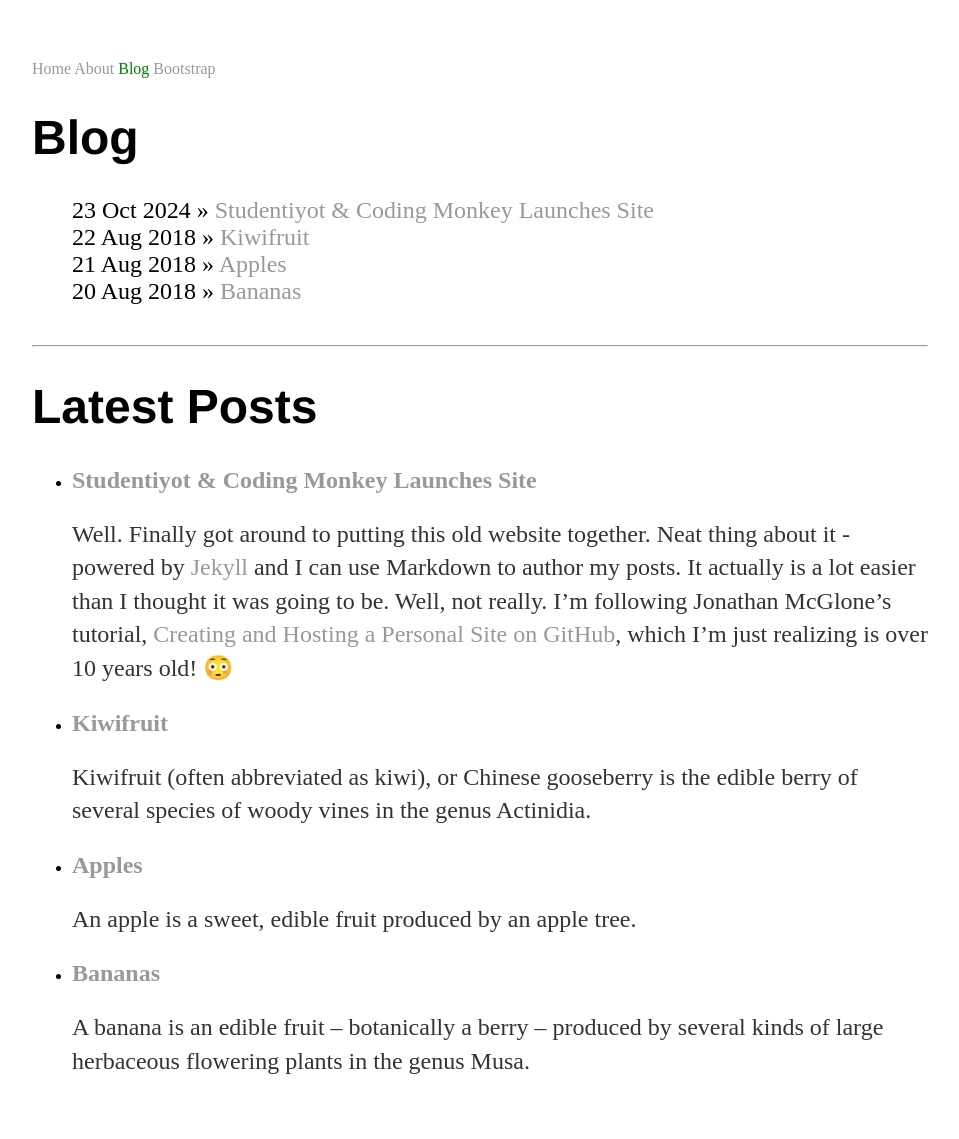
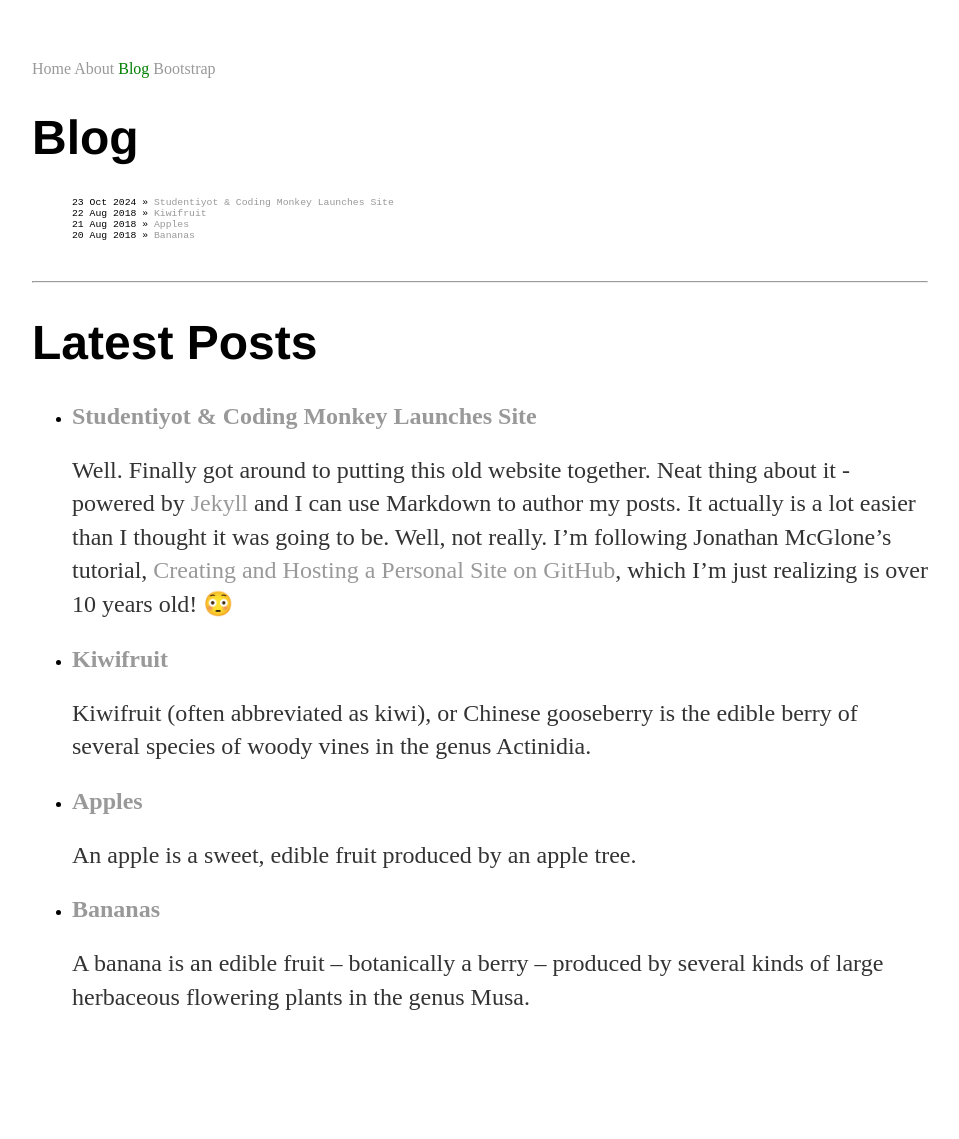
Before and after one commit to studentiyot/code_monkey, a Jekyll site: the page built from blog.html, in a window 1280 px wide. Shown: the whole page, without its empty margins (160-1119 px from the left). Built offline with Jekyll 4.4.1, drawn with Linux system fonts in a browser that asks for light colours; after the commit the page ends 1075 px from its top, so only the background shows below that.

Commit message:
Update not_main.css

```diff
--- a/assets/css/not_main.css
+++ b/assets/css/not_main.css
@@ -40,4 +40,6 @@ ul.posts {
 
 ul.posts li {
     list-style: none;
+    font-family: monospace;
+    font-size: .5em;
 }
```
